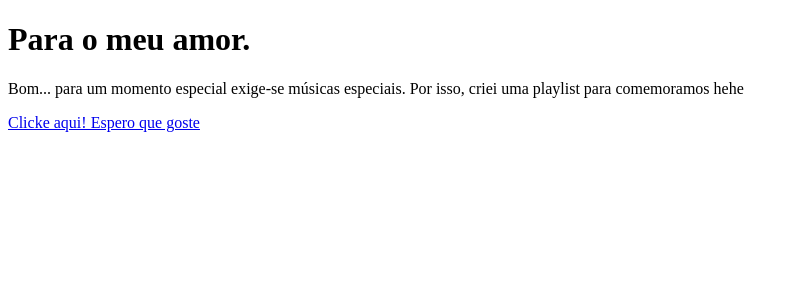
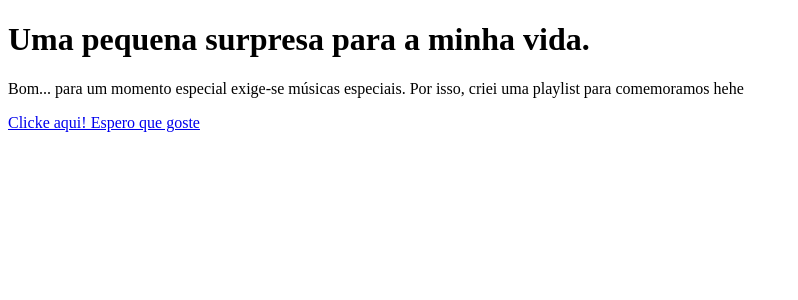
Before and after one commit to carlosEduardoRincon/clone-tabnews, a Next.js app: page / in a window 1280 px wide. Shown: the top 300 px of the page, without its empty margins (0-798 px from the left). Built offline with nearby package versions, Linux system fonts and the light colour scheme.

Commit message:
Some other changes

```diff
--- a/pages/index.js
+++ b/pages/index.js
@@ -1,7 +1,7 @@
 function Home() {
     return (
     <div>
-        <h1>Para o meu amor.</h1>
+        <h1>Uma pequena surpresa para a minha vida.</h1>
         <p>
             Bom... para um momento especial exige-se músicas especiais.
             Por isso, criei uma playlist para comemoramos hehe
```
